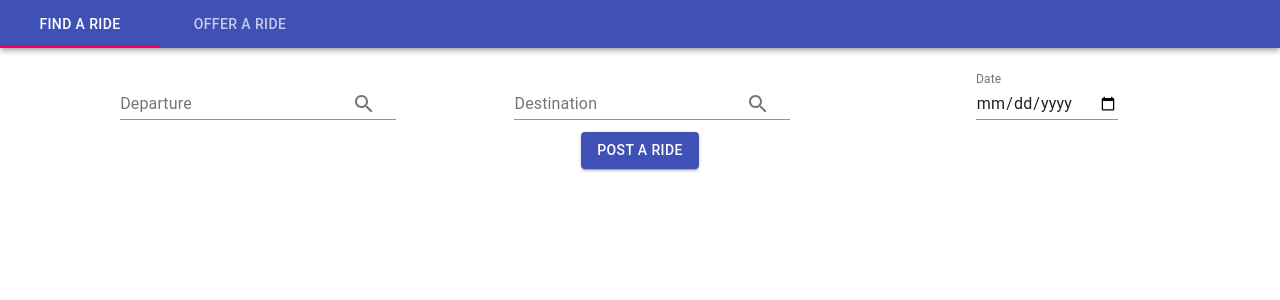
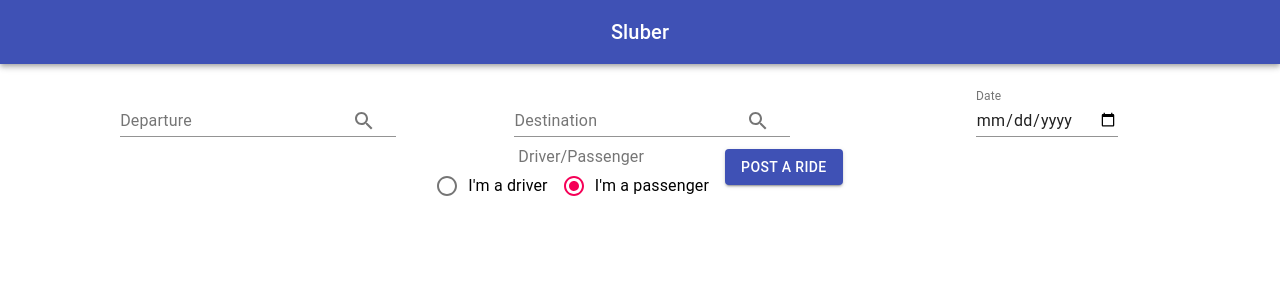
Before and after one commit to amshholland/sluber-ui, a React (Create React App) app: page / in a window 1280 px wide. Shown: the top 300 px of the page. Built offline with nearby package versions, Linux system fonts and the light colour scheme; no server answers.

Commit message:
cleaning up ui

```diff
--- a/src/components/TopMenu.js
+++ b/src/components/TopMenu.js
@@ -1,19 +1,30 @@
-import React, { Component } from 'react';
+import React, { Component, setState } from 'react';
 import '../styles/menuStyles.css'
 import TextField from '@material-ui/core/TextField';
 import Button from '@material-ui/core/Button';
 import IconButton from "@material-ui/core/IconButton";
 import InputAdornment from "@material-ui/core/InputAdornment";
 import SearchIcon from "@material-ui/icons/Search";
+import Radio from '@material-ui/core/Radio';
+import RadioGroup from '@material-ui/core/RadioGroup';
+import FormControlLabel from '@material-ui/core/FormControlLabel';
+import FormControl from '@material-ui/core/FormControl';
+import FormLabel from '@material-ui/core/FormLabel';
 
 class TopMenu extends Component {
   constructor(props) {
     super(props)
     this.state = {
       departure: '',
+      value: 'passenger',
       destination: '',
     }
   }
+
+  handleChange = (event) => {
+    console.log(event.target.value)
+    // setState({ value: event.target.value });
+  };
 
   render() {
     return (
@@ -54,6 +65,13 @@ class TopMenu extends Component {
           </form>
         </div>
       <div className='post-ride-btn-cont'>
+        <FormControl component="fieldset">
+          <FormLabel component="legend">Driver/Passenger</FormLabel>
+          <RadioGroup row aria-label="usertype" name="user1" value={this.state.value} onChange={this.handleChange}>
+            <FormControlLabel value="driver" control={<Radio />} label="I'm a driver" />
+            <FormControlLabel value="passenger" control={<Radio />} label="I'm a passenger" />
+          </RadioGroup>
+        </FormControl>
         <Button variant='contained' color='primary' defaultValue={this.state.date} onChange={this.handleDateChange}>
           Post a Ride
         </Button>
--- a/src/containers/PageTemplate.js
+++ b/src/containers/PageTemplate.js
@@ -3,11 +3,13 @@ import OfferRidePage from './OfferRidePage'
 import FindRidePage from './FindRidePage'
 import PropTypes from 'prop-types';
 import { makeStyles } from '@material-ui/core/styles';
-import AppBar from '@material-ui/core/AppBar';
+import { Container, Toolbar, AppBar, Button } from '@material-ui/core';
 import Tabs from '@material-ui/core/Tabs';
 import Tab from '@material-ui/core/Tab';
 import Typography from '@material-ui/core/Typography';
 import Box from '@material-ui/core/Box';
+import IconButton from '@material-ui/core/IconButton';
+import MenuIcon from '@material-ui/icons/Menu';
 
 function TabPanel(props) {
     const { children, value, index, ...other } = props;
@@ -42,10 +44,22 @@ function TabPanel(props) {
     };
   }
 
+  // const useStyles = makeStyles((theme) => ({
+  //   root: {
+  //     flexGrow: 1,
+  //     backgroundColor: theme.palette.background.paper,
+  //   },
+  // }));
+
   const useStyles = makeStyles((theme) => ({
     root: {
       flexGrow: 1,
-      backgroundColor: theme.palette.background.paper,
+    },
+    menuButton: {
+      marginRight: theme.spacing(2),
+    },
+    title: {
+      flexGrow: 1,
     },
   }));
 
@@ -59,18 +73,16 @@ function TabPanel(props) {
 
     return (
       <div className={classes.root}>
-        <AppBar position='static'>
-          <Tabs value={value} onChange={handleChange} aria-label='simple tabs example'>
-            <Tab label='Find A Ride' {...a11yProps(0)} />
-            <Tab label='Offer A Ride' {...a11yProps(1)} />
-          </Tabs>
+        <AppBar position="static">
+          <Toolbar>
+            <Typography variant="h6" className={classes.title}>
+              Sluber
+            </Typography>
+          </Toolbar>
         </AppBar>
-        <TabPanel value={value} index={0}>
+        <Container>
           <FindRidePage></FindRidePage>
-        </TabPanel>
-        <TabPanel value={value} index={1}>
-          <OfferRidePage></OfferRidePage>
-        </TabPanel>
+        </Container>
       </div>
     );
   }
--- a/src/styles/menuStyles.css
+++ b/src/styles/menuStyles.css
@@ -6,6 +6,7 @@
     width: auto;
     height: auto;
     margin-left: 3%;
+    margin-top: 2%;
     justify-content: center;
     text-align: center;
 }
```
